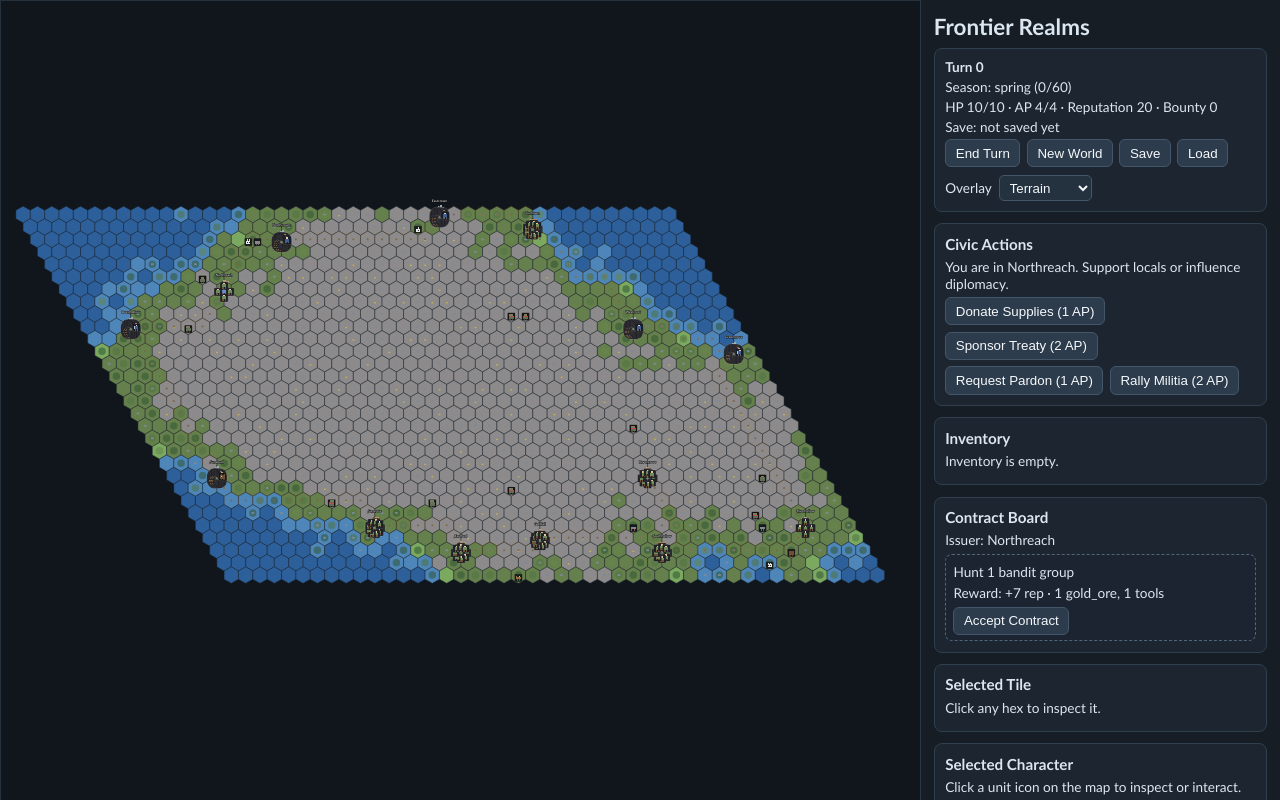
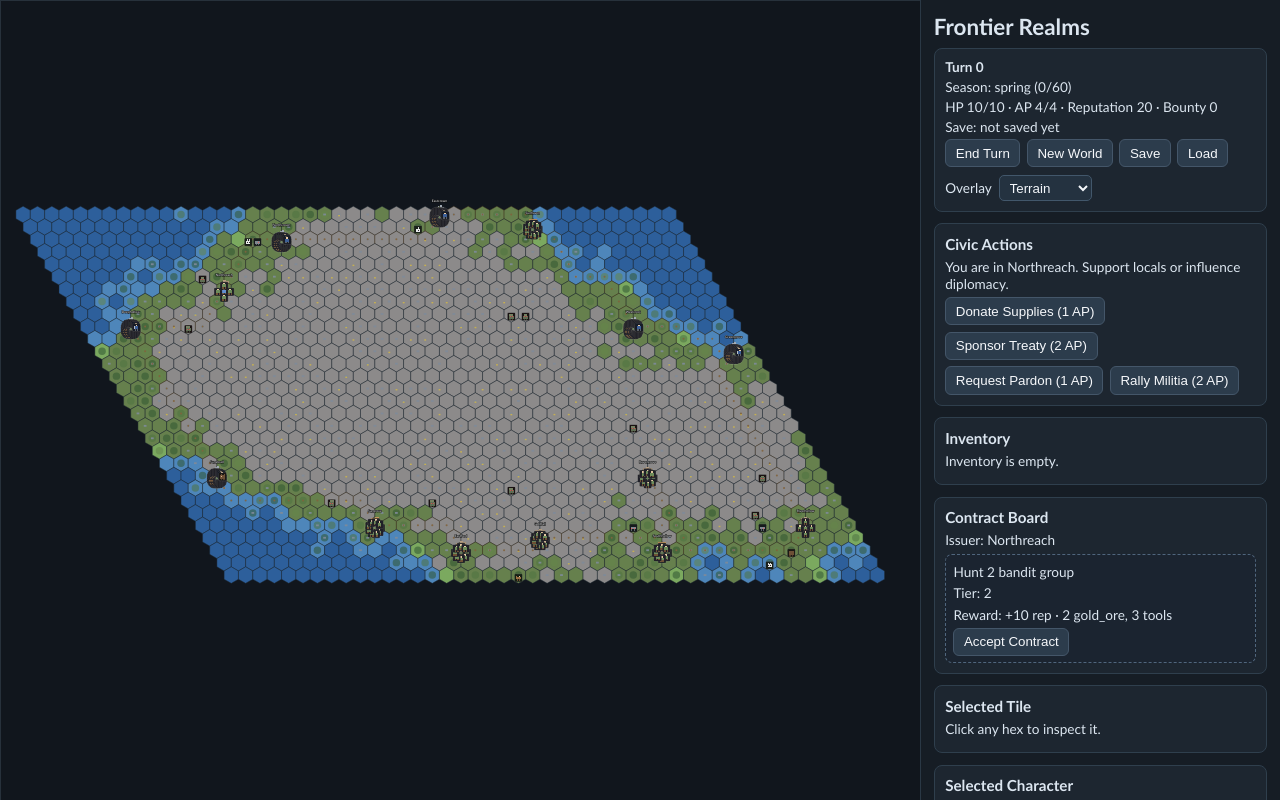
Before and after one commit to ilyabelikin/unwritten-long, a React (Vite) app: page / in a window 1280 px wide. Built offline with nearby package versions, Linux system fonts and the light colour scheme.

Commit message:
Introduce contract tier scaling with escalating rewards and demands
Co-authored-by: Ilya Belikin <ilyabelikin@users.noreply.github.com>

```diff
--- a/src/core/sim/contracts.ts
+++ b/src/core/sim/contracts.ts
@@ -13,39 +13,51 @@ const activeContractForPlayer = (world: World): Contract | undefined =>
 const newContractId = (world: World, prefix: string, rng: SeededRng): string =>
   `${prefix}-${world.turn}-${rng.int(100, 999)}-${Object.keys(world.contracts).length + 1}`
 
-const createFoodDeliveryContract = (world: World, settlement: Settlement, rng: SeededRng): Contract => {
+const createFoodDeliveryContract = (
+  world: World,
+  settlement: Settlement,
+  rng: SeededRng,
+  level: number,
+): Contract => {
   const good = rng.pick(FOOD_GOODS)
   const need = settlement.needs[good] ?? 2
-  const requiredAmount = clamp(Math.ceil(need * 1.3), 4, 14)
+  const requiredAmount = clamp(Math.ceil(need * (1.2 + level * 0.24)), 4, 18)
   return {
     id: newContractId(world, 'contract-food', rng),
     settlementId: settlement.id,
     issuerKingdomId: settlement.kingdomId,
     kind: 'deliver_food',
+    level,
     status: 'available',
     good,
     requiredAmount,
     progress: 0,
-    rewardReputation: 4 + Math.ceil(requiredAmount / 4),
-    rewardBountyReduction: 4,
-    rewardGoods: { tools: 1 },
-    expiresTurn: world.turn + 28,
+    rewardReputation: 4 + Math.ceil(requiredAmount / 4) + level,
+    rewardBountyReduction: 3 + level,
+    rewardGoods: { tools: level >= 2 ? 2 : 1, gold_ore: level >= 3 ? 1 : 0 },
+    expiresTurn: world.turn + (30 - level * 2),
     meta: {},
   }
 }
 
-const createBanditHuntContract = (world: World, settlement: Settlement, rng: SeededRng): Contract => ({
+const createBanditHuntContract = (
+  world: World,
+  settlement: Settlement,
+  rng: SeededRng,
+  level: number,
+): Contract => ({
   id: newContractId(world, 'contract-hunt', rng),
   settlementId: settlement.id,
   issuerKingdomId: settlement.kingdomId,
   kind: 'hunt_bandits',
+  level,
   status: 'available',
-  requiredAmount: 1,
+  requiredAmount: clamp(level, 1, 3),
   progress: 0,
-  rewardReputation: 7,
-  rewardBountyReduction: 8,
-  rewardGoods: { gold_ore: 1, tools: 1 },
-  expiresTurn: world.turn + 34,
+  rewardReputation: 6 + level * 2,
+  rewardBountyReduction: 6 + level * 2,
+  rewardGoods: { gold_ore: level >= 2 ? 2 : 1, tools: 1 + level },
+  expiresTurn: world.turn + (34 - level),
   meta: {},
 })
 
@@ -62,40 +74,52 @@ const findNearbySettlement = (world: World, settlement: Settlement): Settlement
     .sort((a, b) => a.distance - b.distance)[0]?.settlement
 }
 
-const createEscortContract = (world: World, settlement: Settlement, rng: SeededRng): Contract => {
+const createEscortContract = (
+  world: World,
+  settlement: Settlement,
+  rng: SeededRng,
+  level: number,
+): Contract => {
   const target = findNearbySettlement(world, settlement)
-  const requiredAmount = clamp(rng.int(8, 14), 6, 16)
+  const requiredAmount = clamp(rng.int(8 + level, 14 + level * 2), 6, 20)
   return {
     id: newContractId(world, 'contract-escort', rng),
     settlementId: settlement.id,
     issuerKingdomId: settlement.kingdomId,
     kind: 'escort_caravan',
+    level,
     status: 'available',
     good: 'grain',
     requiredAmount,
     progress: 0,
-    rewardReputation: 9,
-    rewardBountyReduction: 7,
-    rewardGoods: { tools: 1, gold_ore: 1 },
-    expiresTurn: world.turn + 30,
+    rewardReputation: 8 + level * 2,
+    rewardBountyReduction: 6 + level * 2,
+    rewardGoods: { tools: 1 + level, gold_ore: level >= 2 ? 1 : 0 },
+    expiresTurn: world.turn + (30 - level),
     meta: {
       destinationSettlementId: target?.id,
     },
   }
 }
 
-const createDefendContract = (world: World, settlement: Settlement, rng: SeededRng): Contract => ({
+const createDefendContract = (
+  world: World,
+  settlement: Settlement,
+  rng: SeededRng,
+  level: number,
+): Contract => ({
   id: newContractId(world, 'contract-defend', rng),
   settlementId: settlement.id,
   issuerKingdomId: settlement.kingdomId,
   kind: 'defend_settlement',
+  level,
   status: 'available',
-  requiredAmount: 2,
+  requiredAmount: clamp(2 + Math.floor(level / 2), 2, 4),
   progress: 0,
-  rewardReputation: 10,
-  rewardBountyReduction: 10,
-  rewardGoods: { tools: 2, gold_ore: 1 },
-  expiresTurn: world.turn + 30,
+  rewardReputation: 9 + level * 2,
+  rewardBountyReduction: 8 + level * 2,
+  rewardGoods: { tools: 2 + level, gold_ore: level >= 2 ? 2 : 1 },
+  expiresTurn: world.turn + (30 - level),
   meta: {
     targetSettlementId: settlement.id,
   },
@@ -121,10 +145,16 @@ const createContractForSettlement = (
   const pressure =
     settlement.meta.foodStress > 18 ||
     settlement.needs.grain + settlement.needs.fish > settlement.stockpile.grain + settlement.stockpile.fish
-  if (hasWar && settlement.tier !== 'hamlet' && rng.chance(0.5)) return createDefendContract(world, settlement, rng)
-  if (settlement.tier === 'city' && rng.chance(0.4)) return createEscortContract(world, settlement, rng)
-  if (pressure) return createFoodDeliveryContract(world, settlement, rng)
-  return createBanditHuntContract(world, settlement, rng)
+  const baseLevel = settlement.tier === 'city' ? 3 : settlement.tier === 'town' ? 2 : 1
+  const level = clamp(baseLevel + (hasWar ? 1 : 0) + (settlement.meta.foodStress > 35 ? 1 : 0), 1, 4)
+  if (hasWar && settlement.tier !== 'hamlet' && rng.chance(0.5)) {
+    return createDefendContract(world, settlement, rng, level)
+  }
+  if (settlement.tier === 'city' && rng.chance(0.4)) {
+    return createEscortContract(world, settlement, rng, level)
+  }
+  if (pressure) return createFoodDeliveryContract(world, settlement, rng, level)
+  return createBanditHuntContract(world, settlement, rng, level)
 }
 
 export const seedInitialContracts = (world: World, rng: SeededRng): void => {
--- a/src/core/types.ts
+++ b/src/core/types.ts
@@ -144,6 +144,7 @@ export interface Contract {
   settlementId: string
   issuerKingdomId: string
   kind: ContractKind
+  level: number
   status: ContractStatus
   assignedCharacterId?: string
   good?: Good
--- a/src/game/persistence.ts
+++ b/src/game/persistence.ts
@@ -65,6 +65,7 @@ const ensureContracts = (world: World): void => {
   if (!world.contracts) world.contracts = {}
   for (const contract of Object.values(world.contracts)) {
     contract.meta = contract.meta ?? {}
+    contract.level = Number.isFinite(contract.level) ? contract.level : 1
     contract.progress = Number.isFinite(contract.progress) ? contract.progress : 0
     contract.requiredAmount = Number.isFinite(contract.requiredAmount) ? contract.requiredAmount : 1
     contract.rewardReputation = Number.isFinite(contract.rewardReputation) ? contract.rewardReputation : 2
--- a/src/ui/Hud.tsx
+++ b/src/ui/Hud.tsx
@@ -170,7 +170,8 @@ export const Hud = ({
             {activeContract ? (
               <div className="subpanel">
                 <p>
-                  Active: {activeContract.kind} · {activeContract.progress}/{activeContract.requiredAmount}
+                  Active: {activeContract.kind} (T{activeContract.level}) · {activeContract.progress}/
+                  {activeContract.requiredAmount}
                 </p>
                 {activeContract.kind === 'escort_caravan' && (
                   <p>
@@ -196,6 +197,7 @@ export const Hud = ({
                             ? `Escort caravan carrying ${contract.requiredAmount} ${contract.good}`
                             : `Defend settlement from ${contract.requiredAmount} hostile groups`}
                     </p>
+                    <p>Tier: {contract.level}</p>
                     <p>
                       Reward: +{contract.rewardReputation} rep · {Object.entries(contract.rewardGoods)
                         .map(([good, qty]) => `${qty} ${good}`)
```
Also changed, not shown: 1 other file (tests, documents, lock files or other folders).
